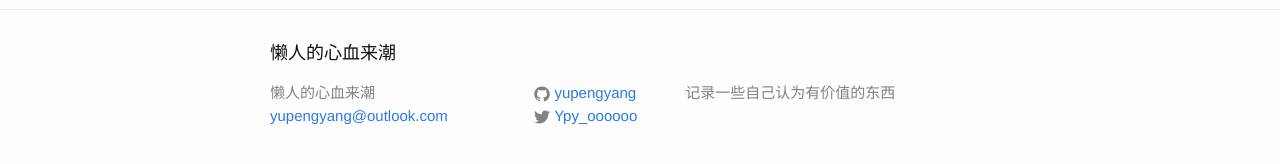
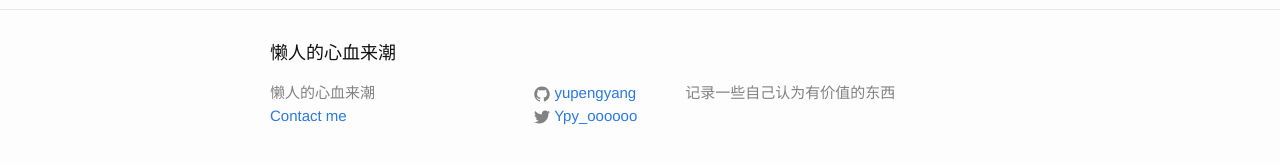
Before and after one commit to yanni-fe/yupengyang.github.io, a Jekyll site: the page built from _posts/2016-03-26-welcome-to-jekyll.markdown, in a window 1280 px wide. Shown: the part 665-829 px from the top of the page. Built offline with Jekyll 4.4.1, drawn with Linux system fonts in a browser that asks for light colours.

Commit message:
modify footer

```diff
--- a/_includes/footer.html
+++ b/_includes/footer.html
@@ -8,7 +8,7 @@
       <div class="footer-col footer-col-1">
         <ul class="contact-list">
           <li>{{ site.title }}</li>
-          <li><a href="mailto:{{ site.email }}">{{ site.email }}</a></li>
+          <li><a href="mailto:{{ site.email }}">Contact me</a></li>
         </ul>
       </div>
 
```
